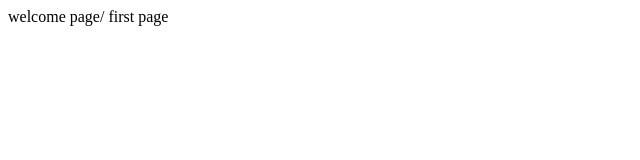
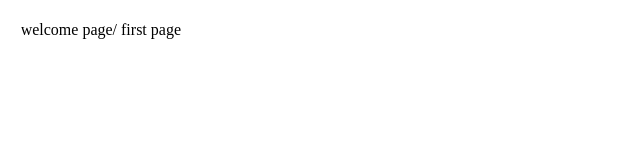
Before and after one commit to wave-inguane/BetaTest, a website: page client/welcome.html in a window 1280 px wide. Shown: the whole page, without its empty margins (0-640 px from the left). Drawn offline with Linux system fonts and the light colour scheme.

Commit message:
edit css

```diff
--- a/client/styles.css
+++ b/client/styles.css
@@ -0,0 +1,14 @@
+
+.disclaimer{
+
+    width: 85%;
+    float: left;
+    margin: 1%;
+    border-radius: 10px;
+    overflow: auto;
+
+}
+
+.readable-font{
+    font-size: 1.0em;
+}
--- a/client/welcome.html
+++ b/client/welcome.html
@@ -3,10 +3,12 @@
 <head>
     <meta charset="UTF-8">
     <title>Programming studies</title>
+    <link rel="stylesheet" href="styles.css" />
 </head>
 <body>
 
-welcome page/ first page
+    <div class="disclaimer"> welcome page/ first page </div>
+
 
 </body>
 </html>
```
Also changed, not shown: 1 other file.
